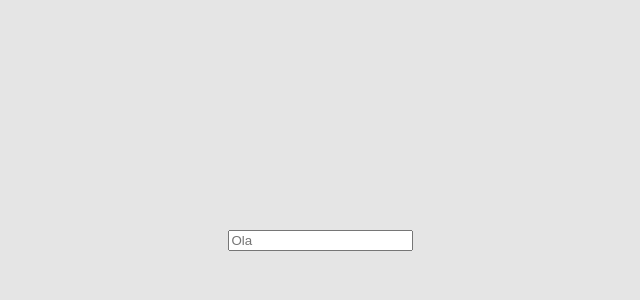
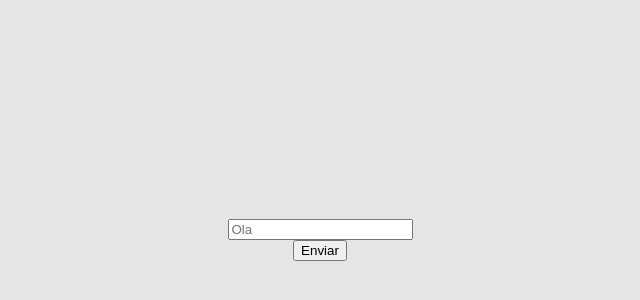
Before and after one commit to levymc/acompanhamentoOCs, a React (Vite) app: page /addOC in a window 1280 px wide. Shown: the part 160-460 px from the top of the page, without its empty margins (320-960 px from the left). Built offline with nearby package versions, Linux system fonts and the light colour scheme.

Commit message:
criando o formulário

```diff
--- a/package.json
+++ b/package.json
@@ -11,6 +11,7 @@
   },
   "dependencies": {
     "axios": "^1.4.0",
+    "materialize-css": "^1.0.0",
     "react": "^18.2.0",
     "react-dom": "^18.2.0",
     "react-icons": "^4.9.0",
--- a/src/components/Input.jsx
+++ b/src/components/Input.jsx
@@ -3,7 +3,7 @@ import styled from 'styled-components';
 
 export default function Input(){
     return (
-        <SCInput placeholder="Ola"/>
+        <SCInput className='validate' placeholder="Ola"/>
     )
 }
 
--- a/src/pages/AddOCPage/AddOCPage.jsx
+++ b/src/pages/AddOCPage/AddOCPage.jsx
@@ -7,7 +7,11 @@ import { useLocation, useNavigate, Link } from 'react-router-dom';
 export default function AddOCPage(){
     return (
         <ContainerPage>
-            <Input />
+            <Form className='input-field' action='http://192.168.0.152:4000/api/recebeOC'>
+                <Input />
+                <button type='submit'> Enviar</button>
+            </Form>
+
         </ContainerPage>
     )
 }
@@ -22,3 +26,9 @@ const ContainerPage = styled.div`
     flex-direction: column;
     gap: 2rem;
 `
+const Form = styled.form`
+    display: flex;
+    flex-direction: column;
+    justify-content: center;
+    align-items: center
+`
```
Also changed, not shown: 2 other files (tests, documents, lock files or other folders).
